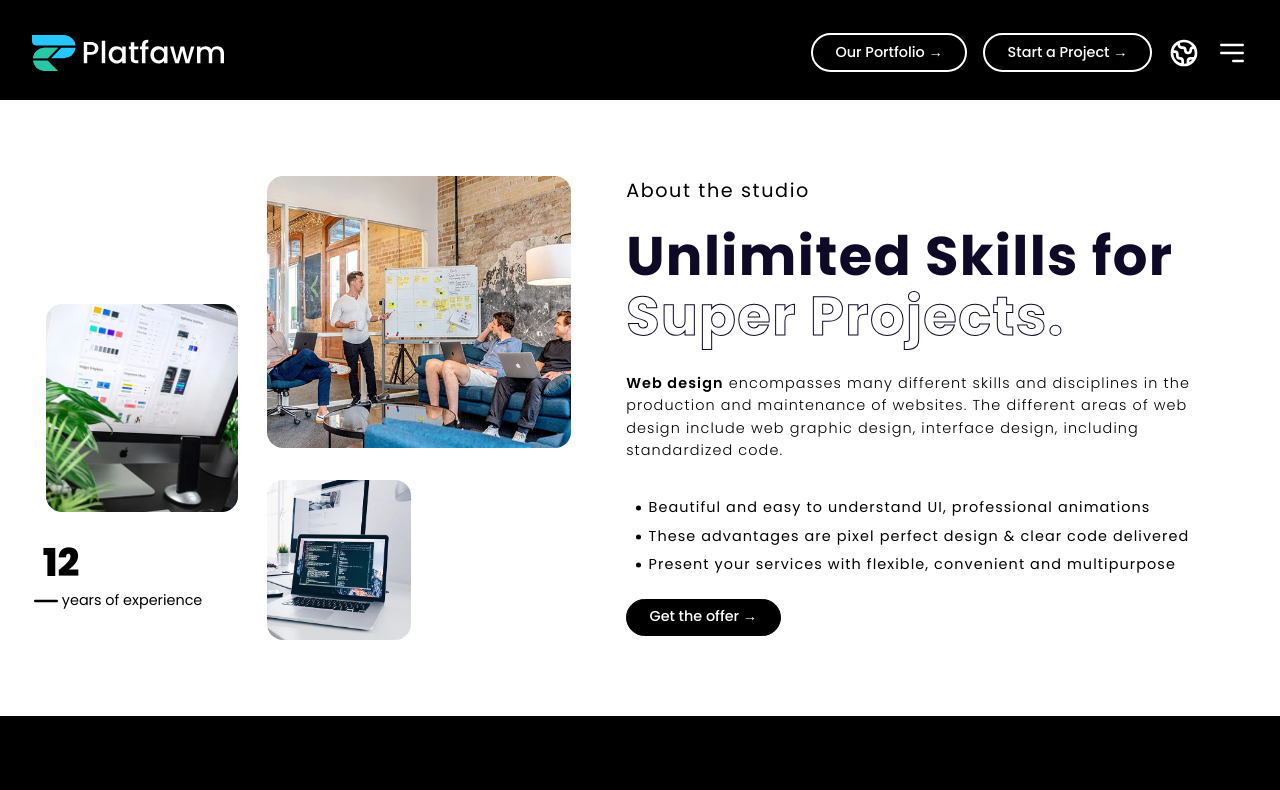
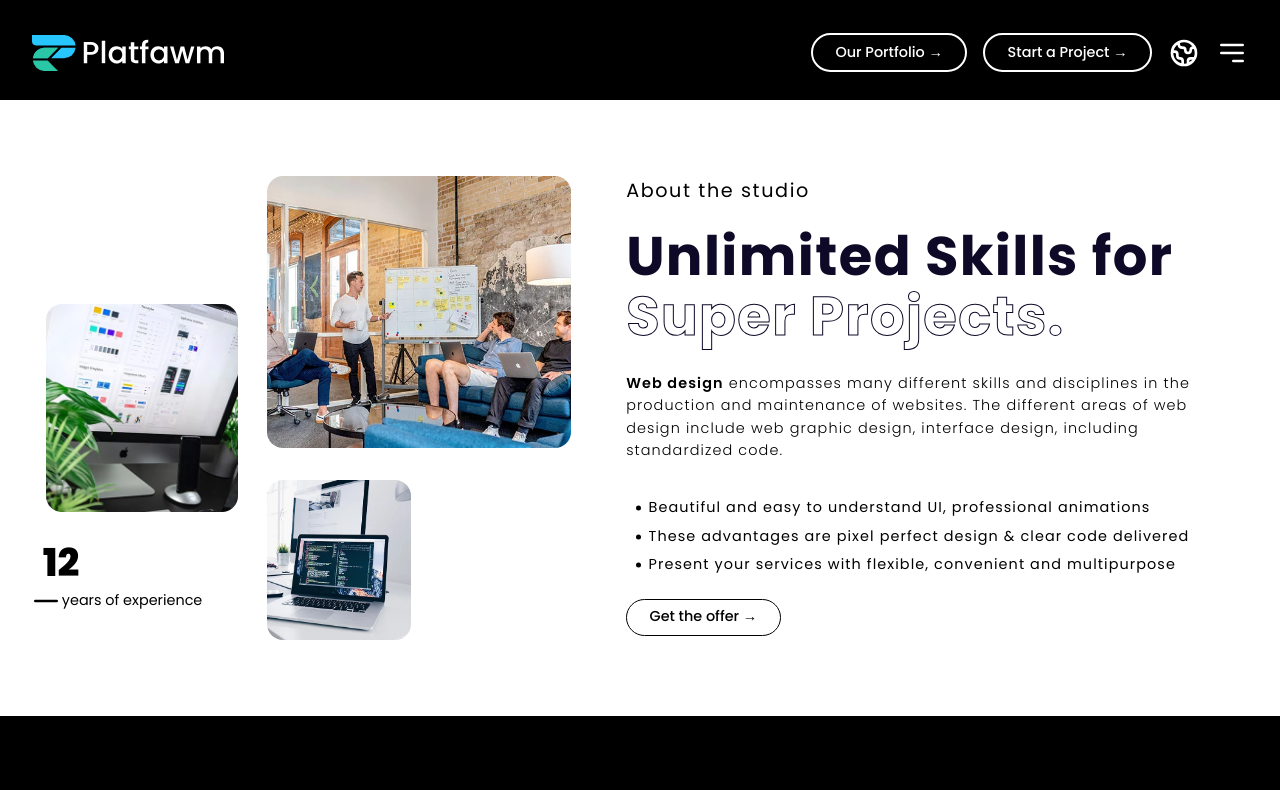
Before and after one commit to shubhamku044/platfawm-home, a Next.js app: page / in a window 1280 px wide. Shown: the top 790 px of the page. Built offline with nearby package versions, Linux system fonts and the light colour scheme.

Commit message:
fixed the button in the about section

```diff
--- a/styles/components/About/AboutRight.module.scss
+++ b/styles/components/About/AboutRight.module.scss
@@ -83,15 +83,16 @@
     button {
       @extend %button-rounded;
       border-width: 1px;
-      color: $color-white;
+      color: $color-black;
       border-color: $color-black;
+      background-color: $color-white;
 
       &:hover {
-        color: $color-black;
+        color: $color-white;
       }
 
       &::before {
-        background-color: $color-white;
+        background-color: $color-black;
       }
     }
   }
```
